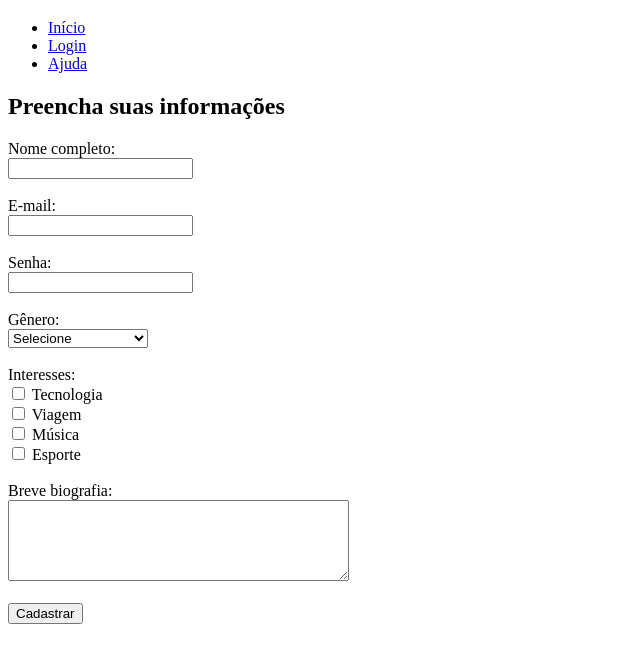
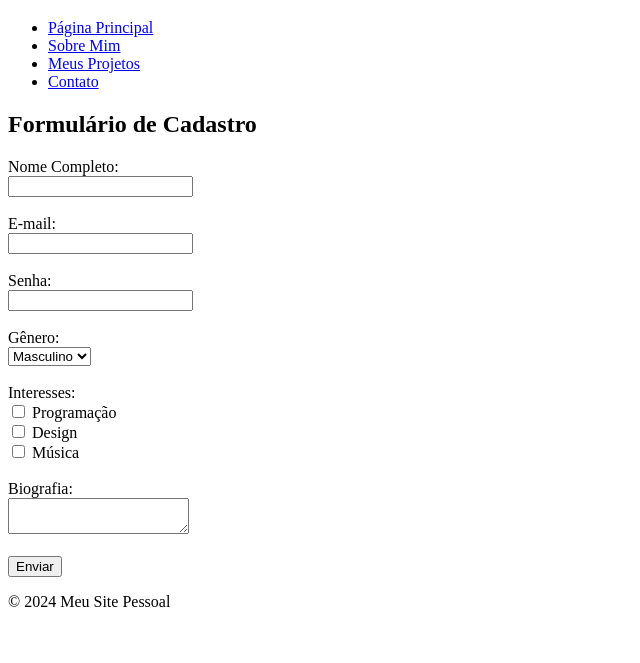
Before and after one commit to AlissonSco/Projeto-html-7, a plain HTML site: page index.html in a window 1280 px wide. Shown: the part 61-724 px from the top of the page, without its empty margins (0-640 px from the left). Drawn offline with Linux system fonts and the light colour scheme.

Commit message:
Update index.html

```diff
--- a/index.html
+++ b/index.html
@@ -8,52 +8,47 @@
             <h1>Cadastro de Usuário</h1>
             <nav>
                 <ul>
-                <li><a href="#">Início</a></li>
-                <li><a href="#">Login</a></li>
-                <li><a href="#">Ajuda</a></li>
+                    <li><a href="#principal">Página Principal</a></li>
+                    <li><a href="#sobre">Sobre Mim</a></li>
+                    <li><a href="#projetos">Meus Projetos</a></li>
+                    <li><a href="#contato">Contato</a></li>
                 </ul>
             </nav>
         </header>
 
-    <section>
-        <h2>Preencha suas informações</h2>
-        <form action="#" method="post">
-            <label for="nome">Nome completo:</label><br>
-            <input type="text" id="nome" name="nome" required><br><br>
+        <section id="principal">
+            <h2>Formulário de Cadastro</h2>
+            <form>
+                <label>Nome Completo:</label><br>
+                <input type="text"><br><br>
 
-            <label for="email">E-mail:</label><br>
-            <input type="email" id="email" name="email" required><br><br>
+                <label>E-mail:</label><br>
+                <input type="email"><br><br>
 
-            <label for="senha">Senha:</label><br>
-            <input type="password" id="senha" name="senha" required><br><br>
+                <label>Senha:</label><br>
+                <input type="password"><br><br>
 
-            <label for="genero">Gênero:</label><br>
-            <select id="genero" name="genero" required>
-                <option value="">Selecione</option>
-                <option value="masculino">Masculino</option>
-                <option value="feminino">Feminino</option>
-                <option value="outro">Outro</option>
-                <option value="nao_informar">Prefiro não informar</option>
+                <label>Gênero:</label><br>
+                <select>
+                    <option>Masculino</option>
+                    <option>Feminino</option>
+                    <option>Outro</option>
                 </select><br><br>
 
                 <label>Interesses:</label><br>
-            <input type="checkbox" id="tecnologia" name="interesses" value="tecnologia">
-            <label for="tecnologia">Tecnologia</label><br>
+                <input type="checkbox"> Programação <br>
+                <input type="checkbox"> Design <br>
+                <input type="checkbox"> Música <br><br>
 
-            <input type="checkbox" id="viagem" name="interesses" value="viagem">
-            <label for="viagem">Viagem</label><br>
+                <label>Biografia:</label><br>
+                <textarea></textarea><br><br>
 
-            <input type="checkbox" id="musica" name="interesses" value="musica">
-            <label for="musica">Música</label><br>
-
-            <input type="checkbox" id="esporte" name="interesses" value="esporte">
-            <label for="esporte">Esporte</label><br><br>
-
-            <label for="biografia">Breve biografia:</label><br>
-            <textarea id="biografia" name="biografia" rows="5" cols="40"></textarea><br><br>
-
-            <input type="submit" value="Cadastrar">
+                <input type="submit" value="Enviar">
             </form>
         </section>
+
+        <footer>
+            <p>© 2024 Meu Site Pessoal</p>
+        </footer>
     </body>
 </html>
```
Lines whose indentation alone changed are shown as unchanged.
